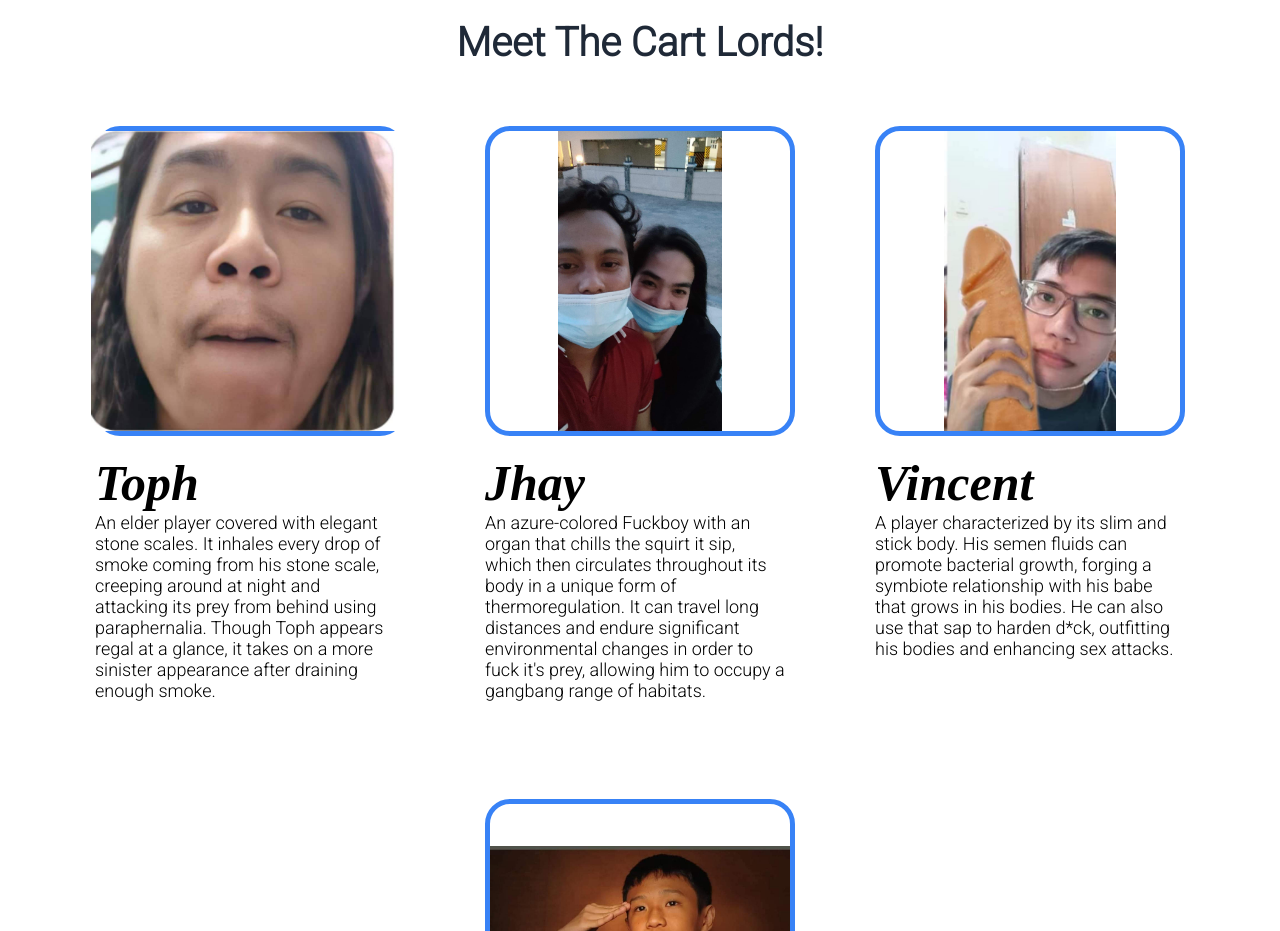
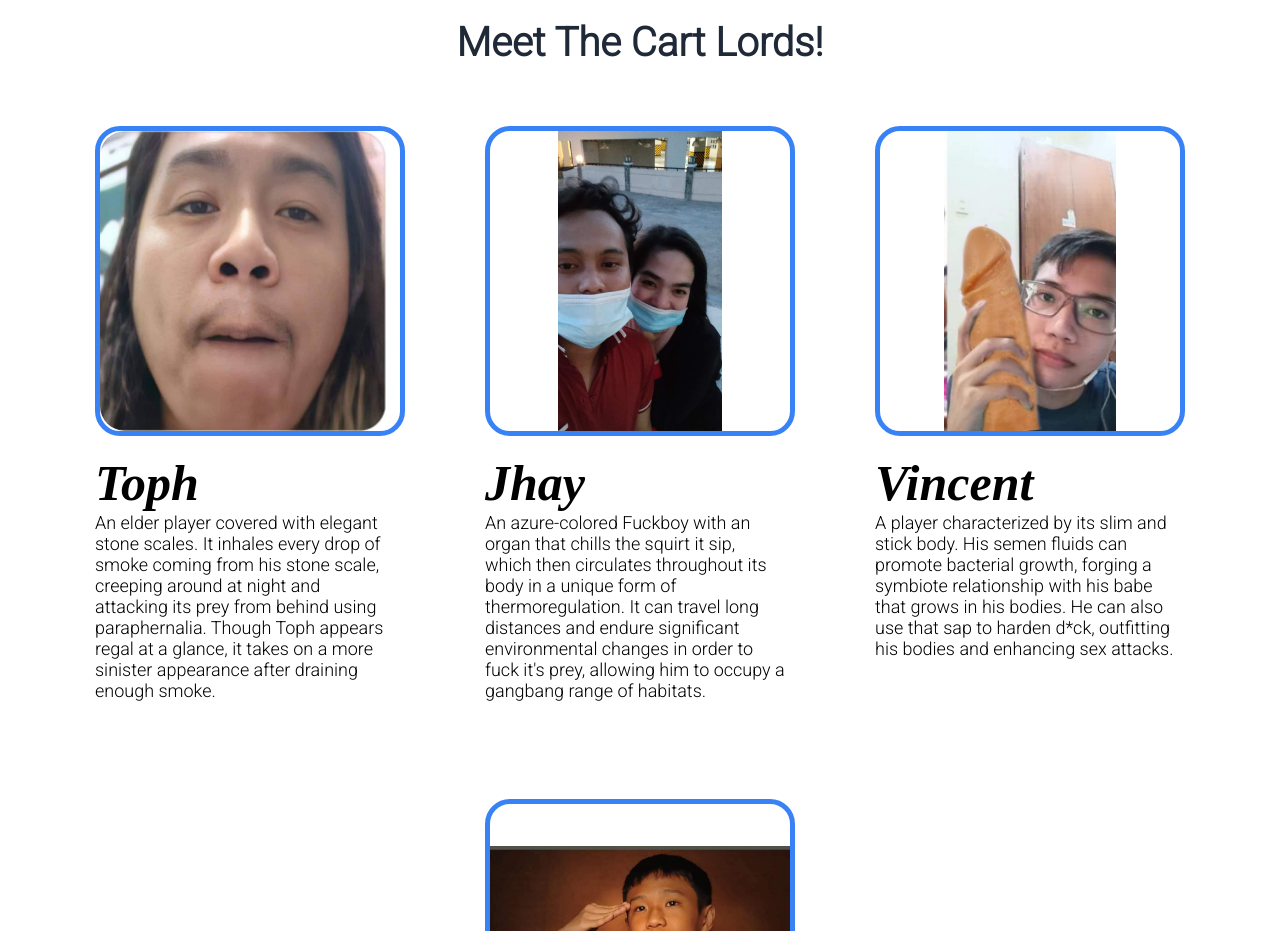
Before and after one commit to realbot1/team-cart-side, a plain HTML site: page index.html in a window 1280 px wide. Shown: the part 1500-2431 px from the top of the page. Drawn offline with Linux system fonts and the light colour scheme; a web font is replaced by a local one.

Commit message:
EDIT border-radius and width of .Toph #Toph

```diff
--- a/style.css
+++ b/style.css
@@ -177,6 +177,8 @@ a{
 
 .Toph #Toph{
     height: 300px;
+    width: 300px;
+    border-radius: 25px;
 }
 
 .info-subtext{
```
